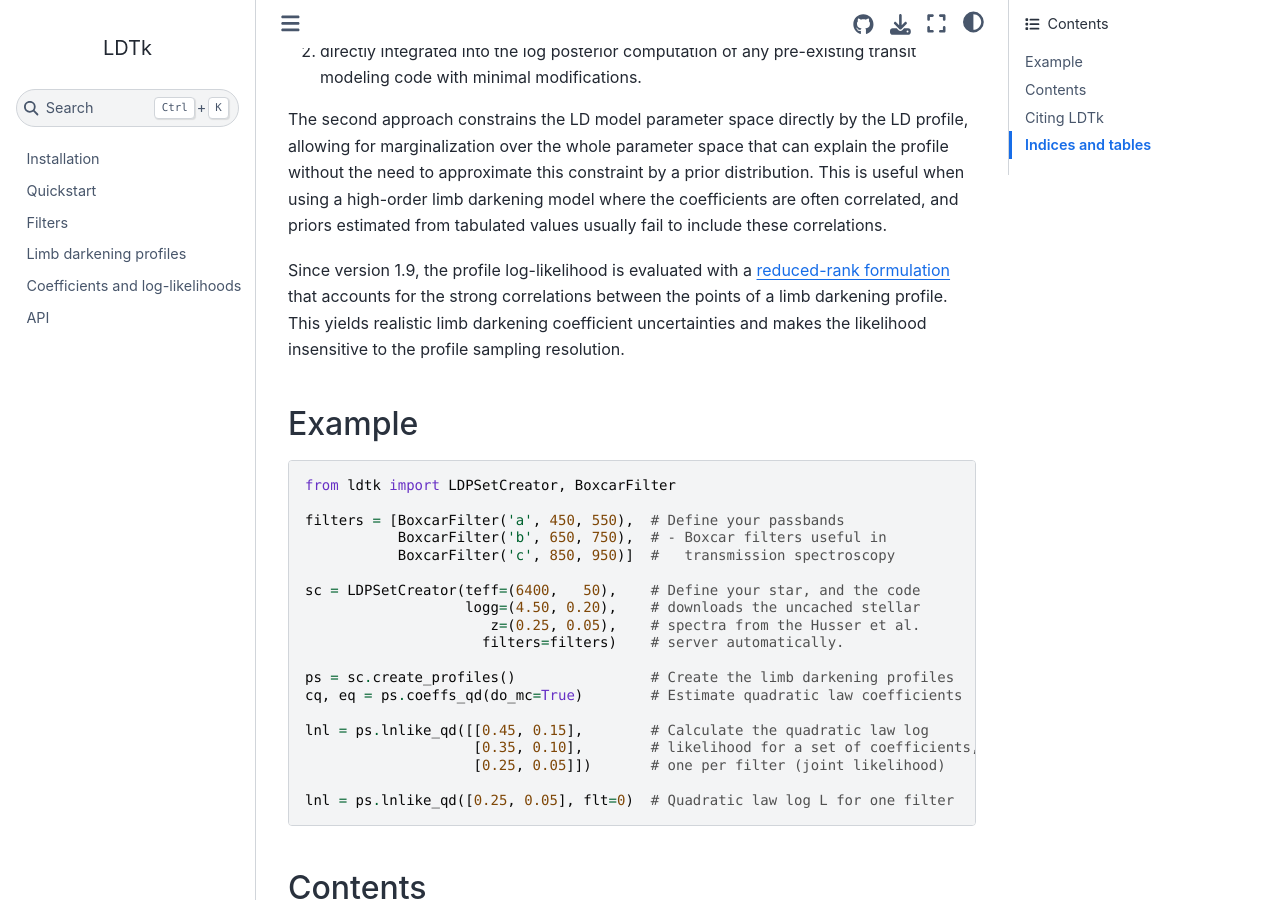
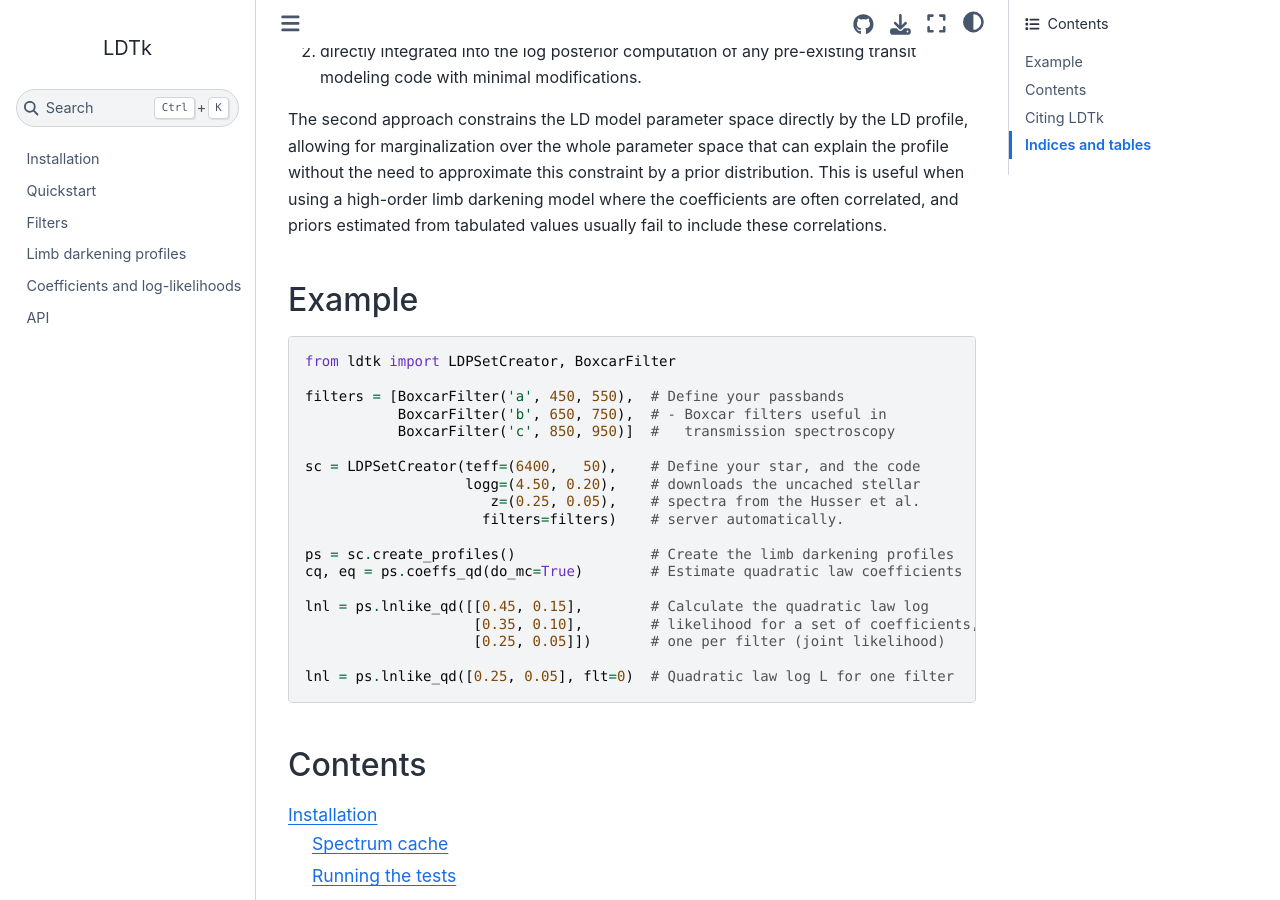
Before and after one commit to hpparvi/ldtk, a Sphinx documentation site: the page built from docs/source/index.rst, in a window 1280 px wide and 900 px high, scrolled down 349 px. Built offline with Sphinx 7.4.7 and the Sphinx Book theme 1.1.4, drawn with Linux system fonts in a browser that asks for light colours.

Commit message:
Revised the documentation.

```diff
--- a/docs/source/index.rst
+++ b/docs/source/index.rst
@@ -23,12 +23,6 @@ explain the profile without the need to approximate this constraint by a prior
 distribution. This is useful when using a high-order limb darkening model where
 the coefficients are often correlated, and priors estimated from tabulated
 values usually fail to include these correlations.
-
-Since version 1.9, the profile log-likelihood is evaluated with a
-:ref:`reduced-rank formulation <likelihoods>` that accounts for the strong
-correlations between the points of a limb darkening profile. This yields
-realistic limb darkening coefficient uncertainties and makes the likelihood
-insensitive to the profile sampling resolution.
 
 Example
 -------
--- a/docs/source/quickstart.rst
+++ b/docs/source/quickstart.rst
@@ -26,8 +26,8 @@ be fetched from the SVO Filter Profile Service:
 2. Create the limb darkening profiles
 -------------------------------------
 
-:class:`~ldtk.ldtk.LDPSetCreator` takes the stellar parameters — each either as
-a ``(value, uncertainty)`` tuple or as an array of posterior samples — and the
+:class:`~ldtk.ldtk.LDPSetCreator` takes the stellar parameters (each either as
+a ``(value, uncertainty)`` tuple or as an array of posterior samples) and the
 filter list. It downloads (and caches) the PHOENIX spectra bracketing the
 parameter ranges, integrates them over each passband, and builds an
 interpolator over (T\ :sub:`eff`, log g, z):
```
Also changed, not shown: docs/source/profiles.rst (+7 -17 lines), 1 other file.
